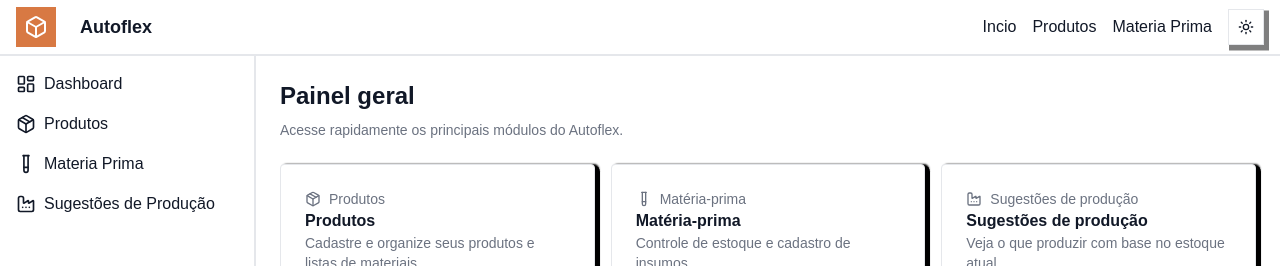
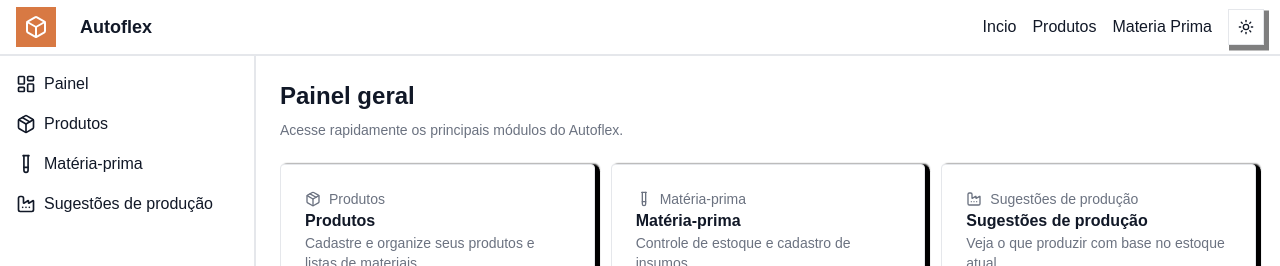
Before and after one commit to Kaduh15/autoflex, a Next.js app in the folder apps/web/: page / in a window 1280 px wide. Shown: the top 266 px of the page. Built offline with nearby package versions, Linux system fonts and the light colour scheme; no server answers.

Commit message:
chore(web): ajustar rotulos da sidebar
Alinha textos do menu lateral com os termos usados\nno restante da interface.

```diff
--- a/apps/web/src/components/sidebar.tsx
+++ b/apps/web/src/components/sidebar.tsx
@@ -13,7 +13,7 @@ export function Sidebar() {
         <li>
           <Link href="/" className="flex gap-2 items-center">
             <LayoutDashboardIcon className="size-5" />
-            Dashboard
+            Painel
           </Link>
         </li>
         <li>
@@ -25,7 +25,7 @@ export function Sidebar() {
         <li>
           <Link href="/raw-materials" className="flex gap-2 items-center">
             <TestTubeIcon className="size-5" />
-            Materia Prima
+            Matéria-prima
           </Link>
         </li>
         <li>
@@ -34,7 +34,7 @@ export function Sidebar() {
             className="flex gap-2 items-center"
           >
             <FactoryIcon className="size-5" />
-            Sugestões de Produção
+            Sugestões de produção
           </Link>
         </li>
       </ul>
```
